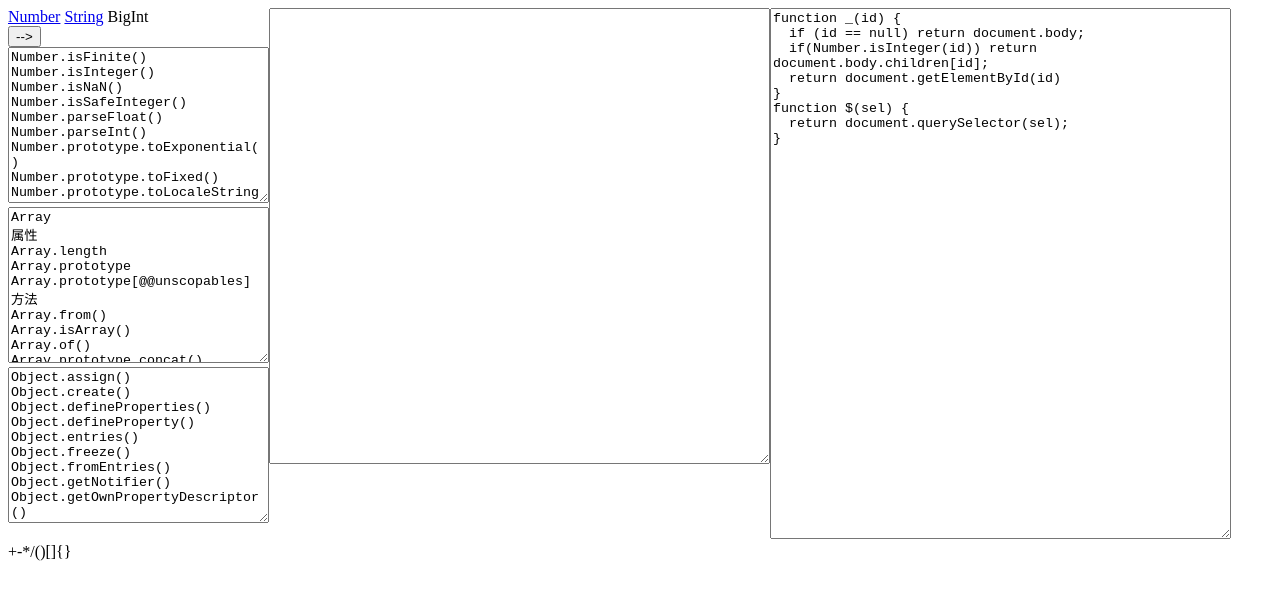
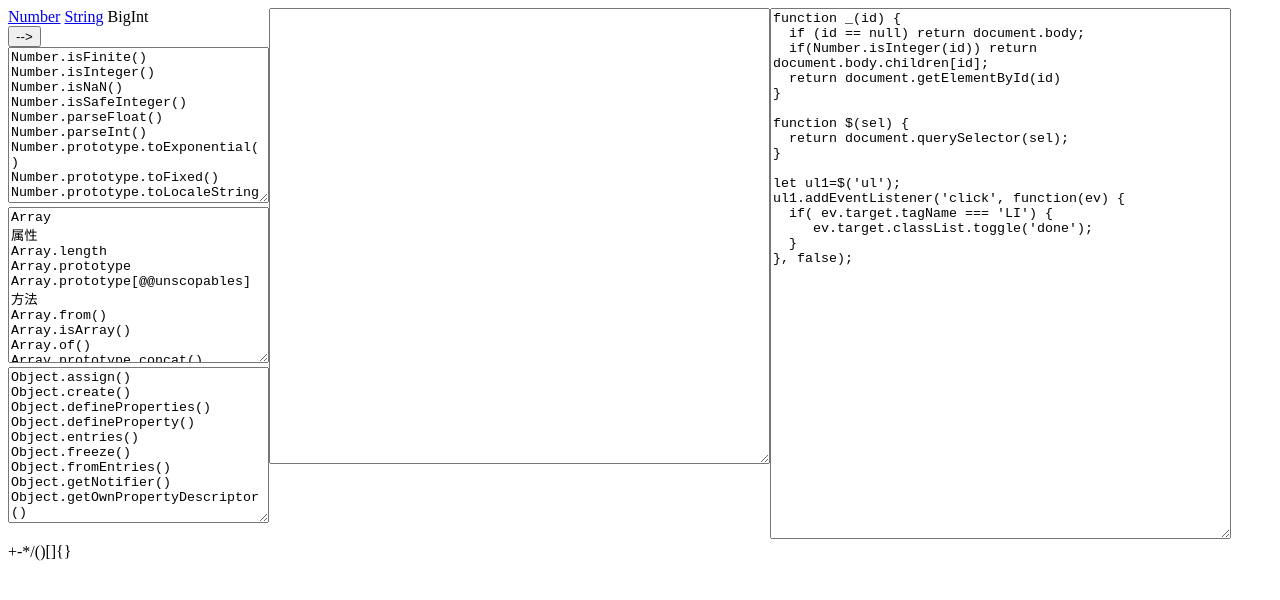
Before and after one commit to 2293/js-code-generator, a plain HTML site: page index.html in a window 1280 px wide. Drawn offline with Linux system fonts and the light colour scheme.

Commit message:
polar.js

```diff
--- a/index.html
+++ b/index.html
@@ -191,9 +191,18 @@ function _(id) {
   if(Number.isInteger(id)) return document.body.children[id];
   return document.getElementById(id)
 }
+
 function $(sel) {
   return document.querySelector(sel);
 }
+
+let ul1=$('ul');
+ul1.addEventListener('click', function(ev) {
+  if( ev.target.tagName === 'LI') {
+     ev.target.classList.toggle('done');
+  }
+}, false);
+
     </textarea></div>
 </div>
 <script>
--- a/micro.js
+++ b/polar.js
@@ -1,5 +1,5 @@
 /*!
- * micro.js v1.0.0
+ * polar.js v1.0.0
  * (c) 2018-2019 Cody Luo
  * Released under the MIT License.
  */
```
